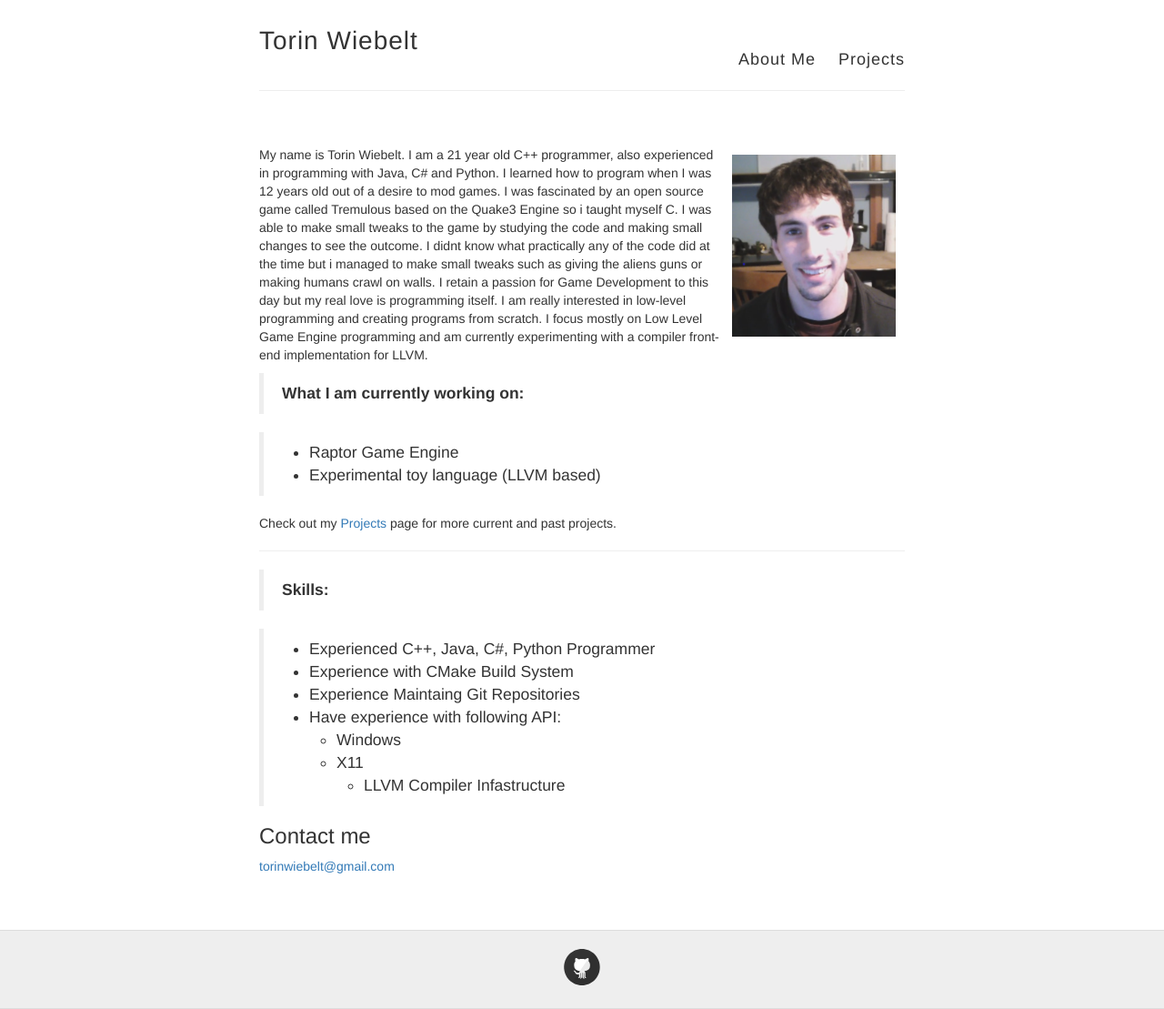
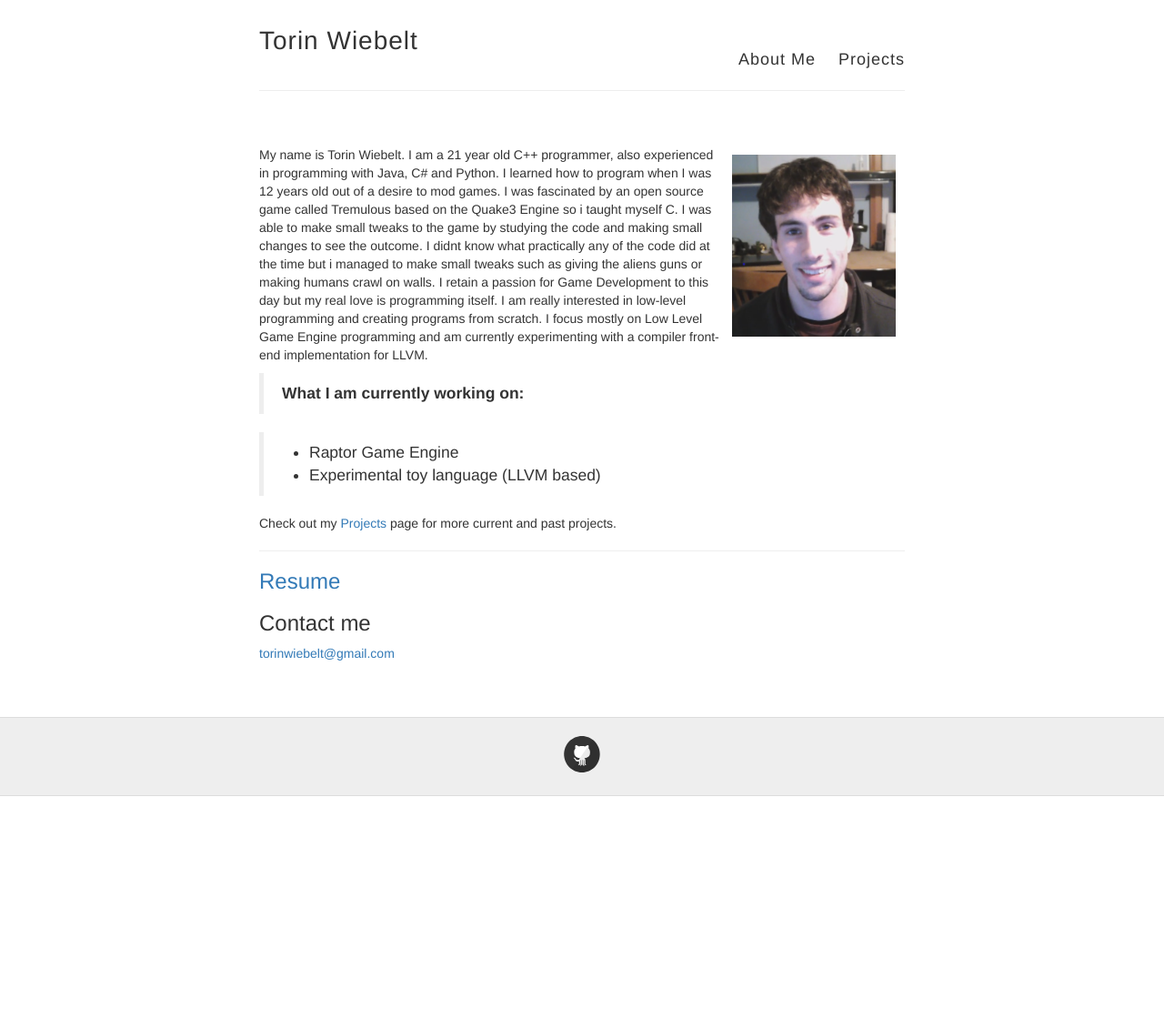
Before and after one commit to Twiebs/twiebs.github.io, a Jekyll site: the page built from about.md, in a window 1280 px wide. Shown: the whole page at 91% size. Built offline with Jekyll 4.4.1, drawn with Linux system fonts in a browser that asks for light colours; Markdown is read by kramdown in place of the engine named in the settings; after the commit the page ends 900 px from its top, so only the background shows below that.

Commit message:
update about and projects

```diff
--- a/about.md
+++ b/about.md
@@ -8,6 +8,8 @@ permalink: /about/
 
 My name is Torin Wiebelt.  I am a 21 year old C++ programmer, also experienced in programming with Java, C# and Python.  I learned how to program when I was 12 years old out of a desire to mod games.  I was fascinated by an open source game called Tremulous based on the Quake3 Engine so i taught myself C.  I was able to make small tweaks to the game by studying the code and making small changes to see the outcome.  I didnt know what practically any of the code did at the time but i managed to make small tweaks such as giving the aliens guns or making humans crawl on walls.  I retain a passion for Game Development to this day but my real love is programming itself.  I am really interested in low-level programming and creating programs from scratch.  I focus mostly on Low Level Game Engine programming and am currently experimenting with a compiler front-end implementation for LLVM.
 
+
+
 > **What I am currently working on:**
 
 > - Raptor Game Engine
@@ -17,15 +19,8 @@ Check out my [Projects](/projects/) page for more current and past projects.
 
 ---------------------------
 
-> **Skills:**
+### [Resume]({{site.url}}/resume.pdf)
 
-> - Experienced C++, Java, C#, Python Programmer
-> - Experience with CMake Build System
-> - Experience Maintaing Git Repositories
-> - Have experience with following API:
->    - Windows
->    - X11
->	 - LLVM Compiler Infastructure
 
 
 ### Contact me
```
Also changed, not shown: projects.md (+41 -10 lines), 2 other files.
